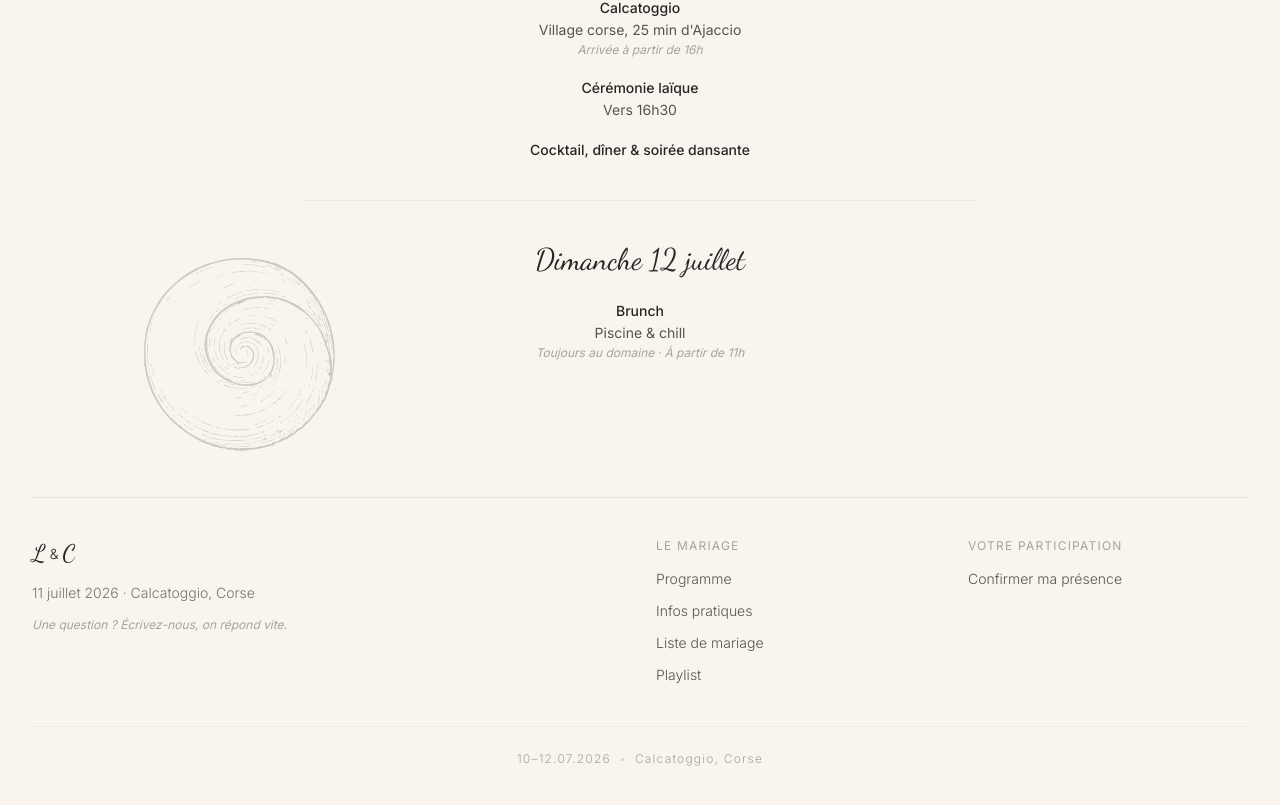
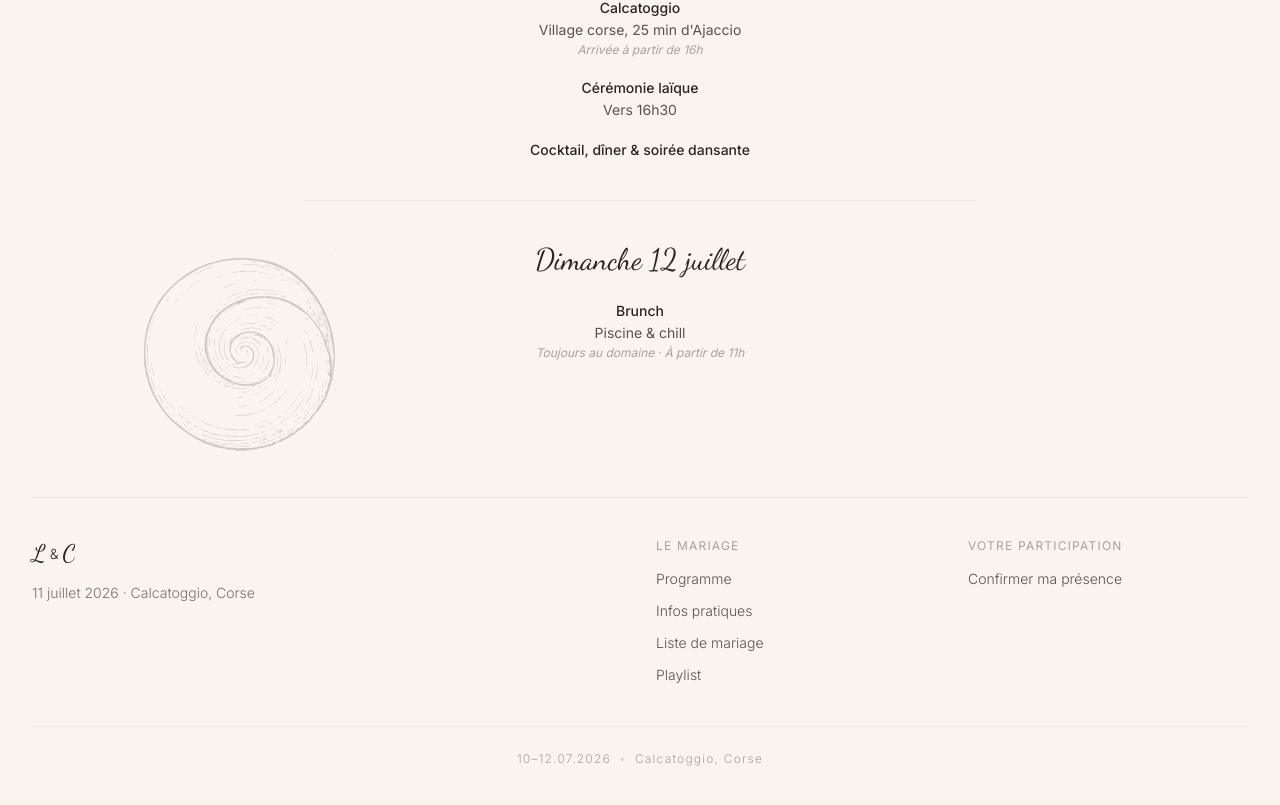
Before and after one commit to rcoco78/ouiencorse, a React (Vite) app: page /programme in a window 1280 px wide. Shown: the part 735-1540 px from the top of the page. Built offline with nearby package versions, Linux system fonts and the light colour scheme.

Commit message:
fix: remove question phrase from footer
Co-authored-by: Cursor <cursoragent@cursor.com>

```diff
--- a/src/components/SiteFooter.tsx
+++ b/src/components/SiteFooter.tsx
@@ -34,9 +34,6 @@ export function SiteFooter() {
           <p className="text-stone-500 text-sm font-light leading-relaxed max-w-xs">
             11 juillet 2026 · Calcatoggio, Corse
           </p>
-          <p className="text-stone-400 text-xs mt-3 italic">
-            Une question ? Écrivez-nous, on répond vite.
-          </p>
         </div>
 
         {/* Liens groupés */}
```
